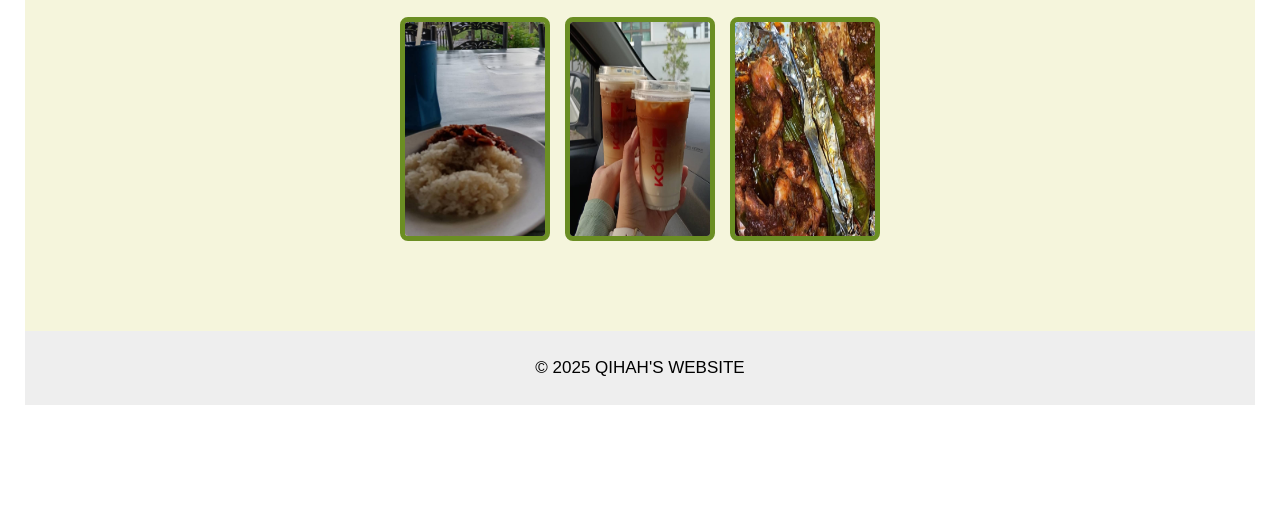
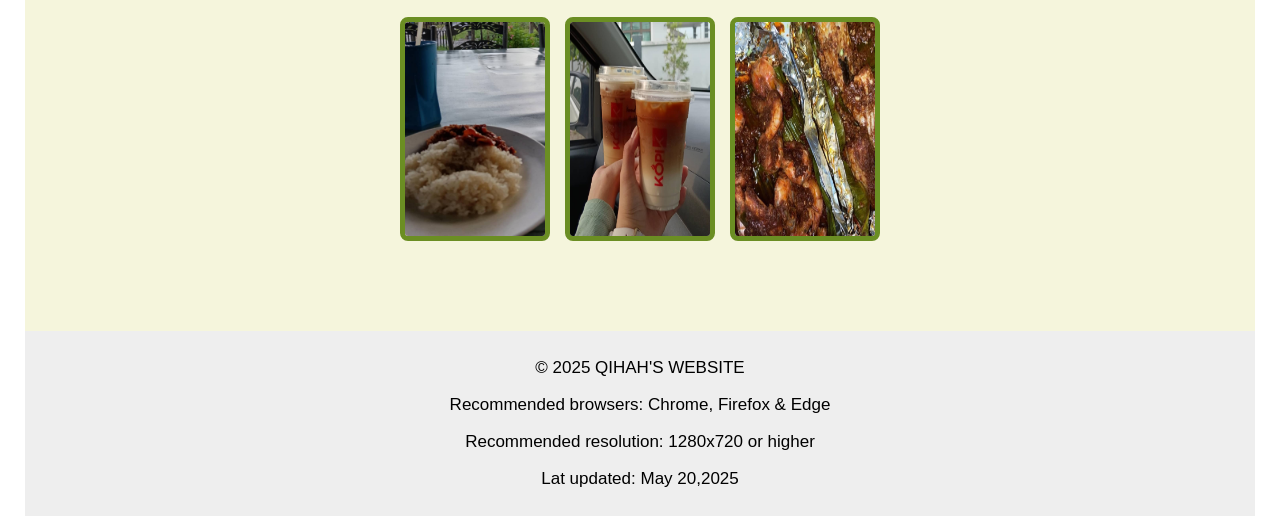
Before and after one commit to AnisFaqihah05/Faqihah, a plain HTML site: page index.html in a window 1280 px wide. Shown: the part 897-1413 px from the top of the page. Before the commit the page ends 1302 px from the top, so only its background shows below. Drawn offline with Linux system fonts and the light colour scheme.

Commit message:
Update index.html

```diff
--- a/index.html
+++ b/index.html
@@ -400,6 +400,9 @@
 
   <footer>
     <p>&copy; 2025 QIHAH'S WEBSITE</p>
+    <p>Recommended browsers: Chrome, Firefox & Edge</p>
+    <p>Recommended resolution: 1280x720 or higher</p>
+    <p>Lat updated: May 20,2025</p>
   </footer>
 
   <!-- Script -->
```
